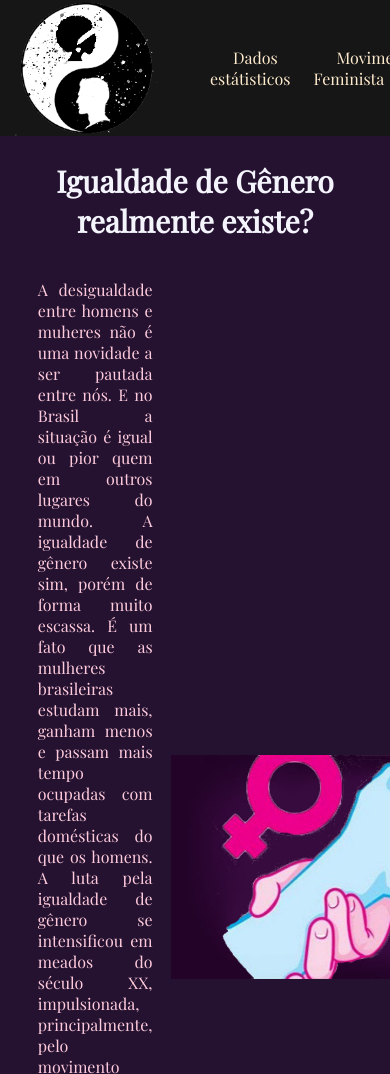
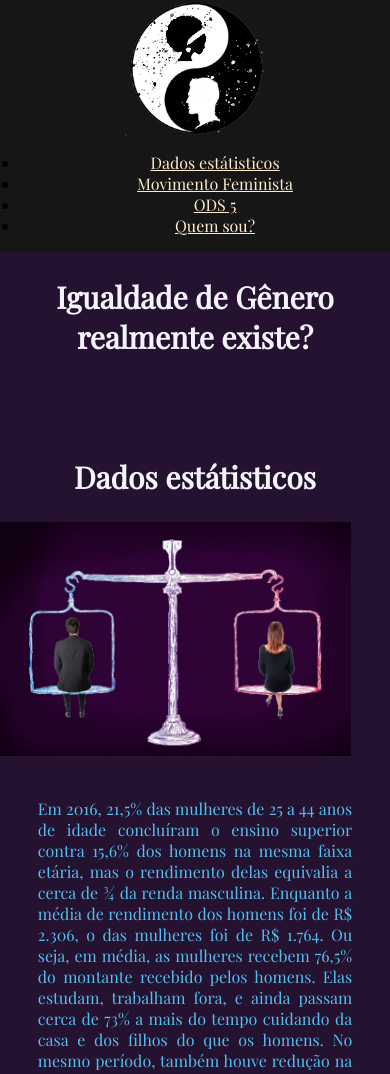
Before and after one commit to Mary970ds/Meu-Primeiro-Site-ODS5, a plain HTML site: page index.html in a window 390 px wide. Shown: the top 1074 px of the page. Drawn offline with nearby package versions, Linux system fonts and the light colour scheme.

Commit message:
Add files via upload

```diff
--- a/index.html
+++ b/index.html
@@ -39,16 +39,18 @@
             é a feminista francesa Simone de Beauvoir,
             que marcou a consolidação de uma nova etapa do Feminismo com a publicação do livro
             “O Segundo Sexo”, em meados da década de 1960.
-              <img src="img2.jpg" alt="">  </div>
+
         </p>
 
 
     </div>
 
-        <div>
+        <div class="mm">
             <section class="p2" id="menu1"></section>
             <h2> Dados estátisticos</h2>
+            <img src="img3.jpg">
            <p class="p2">
+
                 Em 2016, 21,5% das mulheres de 25 a 44 anos de idade concluíram o
              ensino superior contra 15,6% dos homens na mesma faixa etária, mas o
              rendimento delas equivalia a cerca de ¾ da renda masculina. Enquanto
@@ -61,16 +63,16 @@
                 Por esses fatos e outros mais o movimento Feminista é super importante para o desenvolvimento
                 de nossa sociedade. Nada não diferencia as mulheres dos homens além de um orgão genital.
                 Apoie está causa e respeite as mulheres!
-              <img src="img3.jpg" alt="">
-            </p>
+              </p>
 
        </div>
 
        <div>
            <section class="p3" id="menu2"></section>
-           <h2>Movimento Feminista </h2>
+           <h2>Movimento Feminista </h2> <img src="fem.png" alt="">
 
            <p class="p3">
+
 
             O início desse movimento feminista foi por volta do século XIX, a sua maior influência nessa época foi o movimento da Revolução Francesa e algumas modificações sociais que ocorreram nesse período.
             A partir das alterações que vieram por meio da Revolução Francesa as mulheres começaram a perceber com maior nitidez as opressões. A partir desse momento o questionamento dos padrões sociais e lutaras para diminuir a desigualdade política e de direitos foram ficando cada vez mais fortes.
@@ -80,7 +82,8 @@
             Nos anos 90 houve a busca total pela liberdade de escolha das mulheres sobre as suas vidas. Neste período foi percebido o quanto o cruzamento de informações e debates eram importantes para a divulgação e maior visibilidade das lutas femininas.
             O movimento feminista passou a entender que os comportamentos abusivos eram resultados dos padrões sociais, por isso, eles precisavam ser desconstruídos.
             É importante ressaltar que existem registros de muitos outros movimentos sociais e lutas lideradas pelas mulheres a fim de conquistarem a sua liberdade e direitos.
-          <img src="fem.png" alt="" > </p>
+
+    </p>
             <h3>O que é feminismo?</h3>
             <p class="p4">Feminismo é o movimento que tem como objetivo a luta pela igualdade entre homens e mulheres, com relação aos direitos, tratamentos e oportunidades, além da participação feminina na sociedade.
             As feministas buscam acabar com a inferioridade no qual as mulheres ainda são submetidas pela sociedade.
@@ -151,8 +154,22 @@
 
 
 
+
+
+
+
+
+
+
+
+
+
+
+
+
+
+
 </body>
 
 
-
 </html>
--- a/style.css
+++ b/style.css
@@ -15,14 +15,15 @@ html, body{
     width: 170px;
 }
 .menu-nav{
-    display: flex;
-    margin: 0px;
-    list-style: none;
+    flex-direction: column;
+    align-items: center;
+    width: 100%;
+
 }
 .menu-nav a{
-    text-decoration: none;
-
-    padding: 23px;
+    padding: 2px;
+    width: 100%;
+    text-align: center;
     color: blanchedalmond;
 }
 
@@ -35,16 +36,12 @@ h2{
 .p1{
     color: rgb(255, 203, 220);
     text-align: justify;
-    display: flex;
+    display: table-column;
     justify-content: space-around;
     align-items: center;
     margin: 1cm;
 }
-.p1 img{
-    width: 400px;
-    margin: 5mm;
 
-}
 .p2{
     color: rgb(85, 190, 238);
     text-align: justify;
@@ -55,7 +52,8 @@ h2{
 }
 .p2 img{
     width: 400px;
-    margin: 5mm;
+    margin: 5cm;
+    align-items: center;
 
 }
 
@@ -121,3 +119,32 @@ h3{
     width: 100px;
     margin: 5mm;
 }
+
+
+  @media(max-width: 750px){
+
+
+    /*-------------------------MENU---------------------------*/
+.flex-container{
+     flex-direction: column;
+    text-align: center;
+    max-width: 110%;
+}
+.menu-nav{
+    flex-direction: column;
+    align-items: center;
+    width: 100%;
+
+}
+.menu-nav a{
+    padding: 6px;
+    text-align: center;
+    margin-top: 5px;
+}
+.mm img{
+    flex-direction: column;
+    padding-right: 10px;
+    width: 90%;
+}
+
+  }
```
